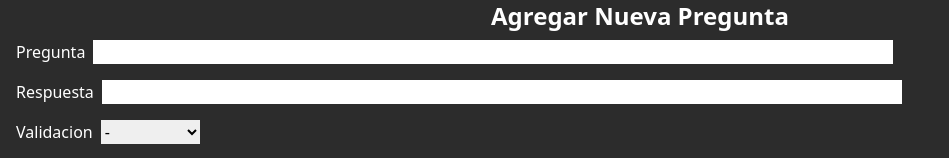
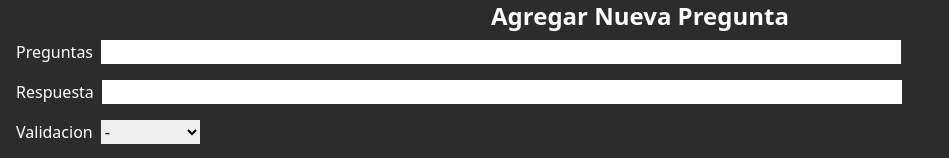
Before and after one commit to GuidoRann/verdadero-falso-front, a React (Vite) app: page /crearPregunta in a window 1280 px wide. Shown: the top 158 px of the page, without its empty margins (0-949 px from the left). Built offline with nearby package versions, Linux system fonts and the light colour scheme; what @midudev/tailwind-animations would draw is missing.

Commit message:
adding details

```diff
--- a/src/components/NuevasPreguntas.tsx
+++ b/src/components/NuevasPreguntas.tsx
@@ -45,7 +45,7 @@ export default function NuevasPreguntas() {
       <form onSubmit={(e) => onSubmit(e)}>
         <div className="p-2 ">
           <label htmlFor="nombre" className="p-2">
-            Pregunta
+            Preguntas
           </label>
           <input
             type="text"
```
Also changed, not shown: 1 other file (tests, documents, lock files or other folders).
